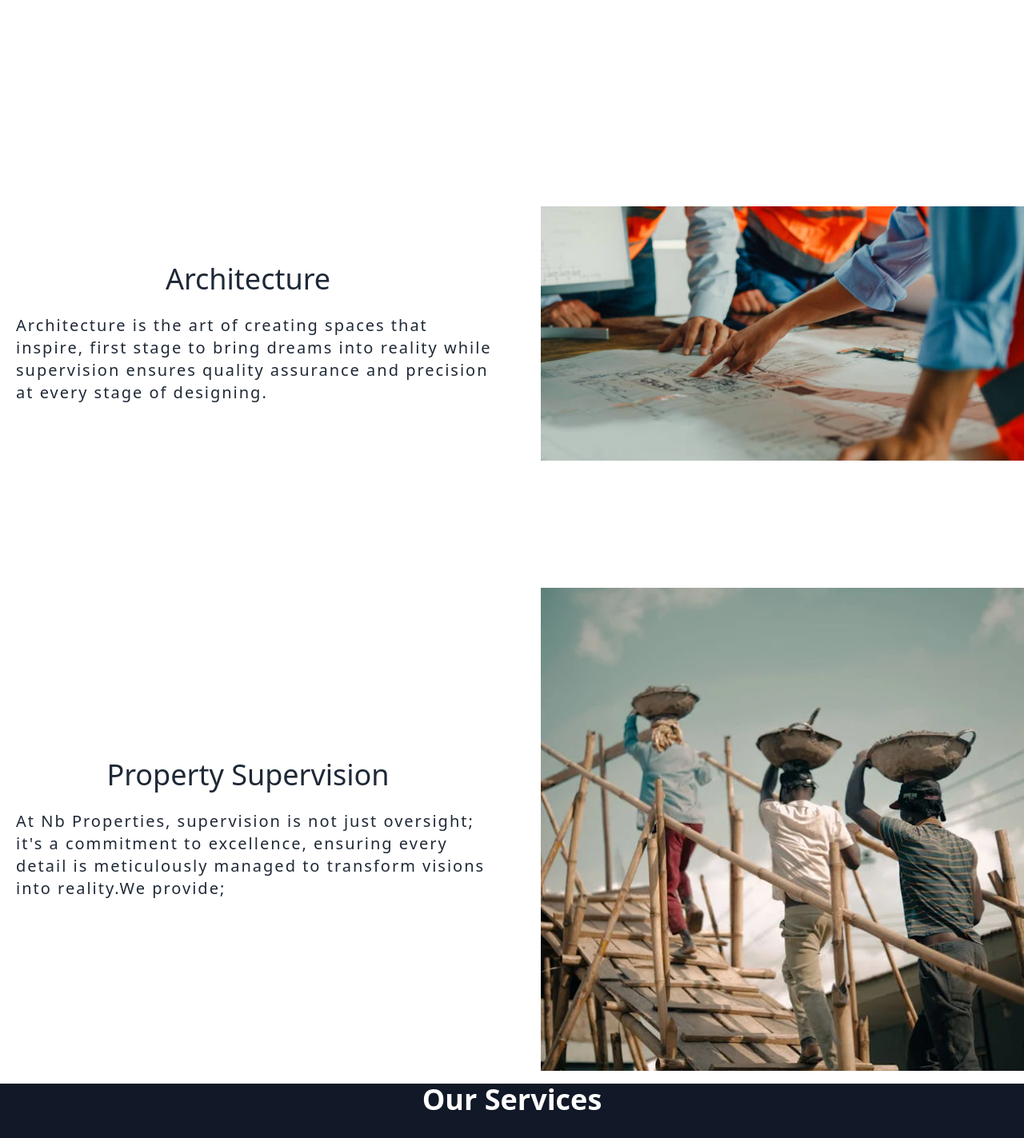
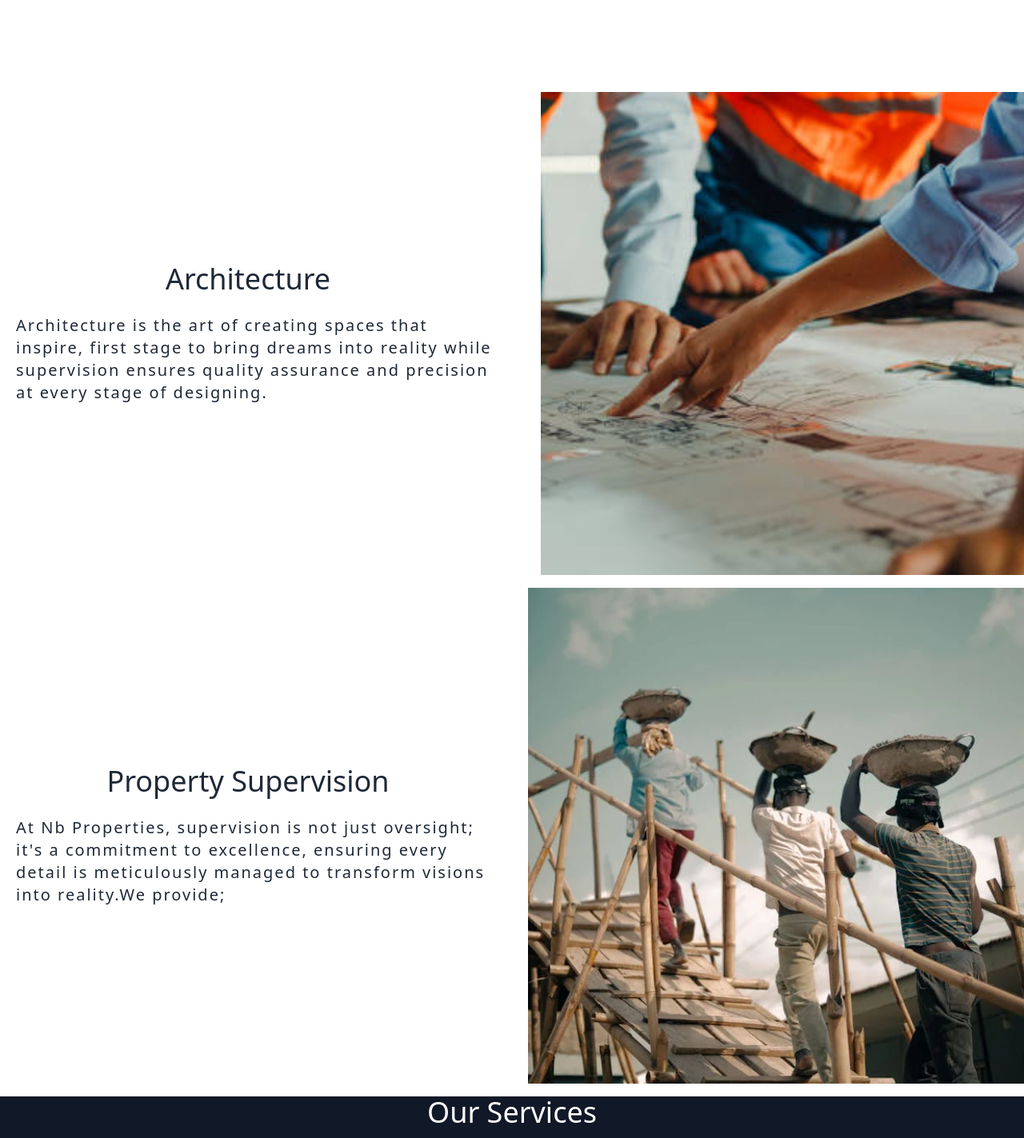
Before and after one commit to CodebyCc/Nb-Properties, a Next.js app: page /services in a window 1280 px wide. Shown: the part 569-1992 px from the top of the page at 80% size. Built offline with nearby package versions, Linux system fonts and the light colour scheme; what tailwindcss-motion would draw is missing.

Commit message:
made a lil changes in the section component

```diff
--- a/app/components/Section.js
+++ b/app/components/Section.js
@@ -62,9 +62,9 @@ function Section() {
         </Grid>
       </div>
       <Grid>
-        <div className="motion-preset-slide-left-lg">
+        <div className="">
           <div id="home2">
-            <h1 className="text-center  md:no-underline text-3xl md:text-4xl  mb-6 animate-pulse ">
+            <h1 className="text-center  text-3xl md:text-4xl  mb-6 animate-pulse ">
               Innovative Elegant
               <span className="text-yellow-400"> Designs</span>
             </h1>
@@ -79,7 +79,7 @@ function Section() {
             masterpiece.
           </p>
         </div>
-        <div className="relative -z-30 aspect-square ml-4 motion-preset-slide-up-right-lg">
+        <div className="relative -z-30 aspect-square ml-4 ">
           <Image
             src={elegant}
             fill
--- a/app/components/ServicesCarousel.js
+++ b/app/components/ServicesCarousel.js
@@ -48,7 +48,9 @@ const slides = [
 function ServicesCarousel() {
   return (
     <div className="bg-gray-900">
-      <h1 className="text-4xl  mb-4 text-center text-white">Our Services</h1>
+      <h1 className="text-4xl  mb-4 text-center text-white motion-preset-wobble-sm">
+        Our Services
+      </h1>
       <div className="w-full max-w-4xl mx-auto">
         <Swiper
           modules={[Navigation, Autoplay, Pagination, EffectCoverflow]}
--- a/app/services/page.js
+++ b/app/services/page.js
@@ -43,7 +43,7 @@ export default function Page() {
           <Image
             src={home2}
             fill
-            className="object-contain"
+            className="object-cover"
             alt="Logo Of Homeland Ghana"
           />
         </div>
@@ -57,7 +57,7 @@ export default function Page() {
             managed to transform visions into reality.We provide;
           </p>
         </div>
-        <div className=" relative -z-30 aspect-square ml-4 motion-preset-slide-left-lg">
+        <div className=" relative -z-30 aspect-square motion-preset-slide-left-lg">
           <Image
             src={supervision}
             fill
@@ -67,7 +67,9 @@ export default function Page() {
         </div>
       </Grid>
       <div className="w-full text-center bg-gray-900  text-white">
-        <h1 className="text-center text-4xl font-bold mb-6">Our Services</h1>
+        <h1 className="text-center text-4xl motion-preset-wobble-sm mb-6">
+          Our Services
+        </h1>
         <p className="pl-5 pb-2 text-xl  tracking-widest animate-fadeIn ">
           1. Quality Assurance: Supervision helps ensure that the work meets the
           required standards and specifications, leading to higher quality
```
